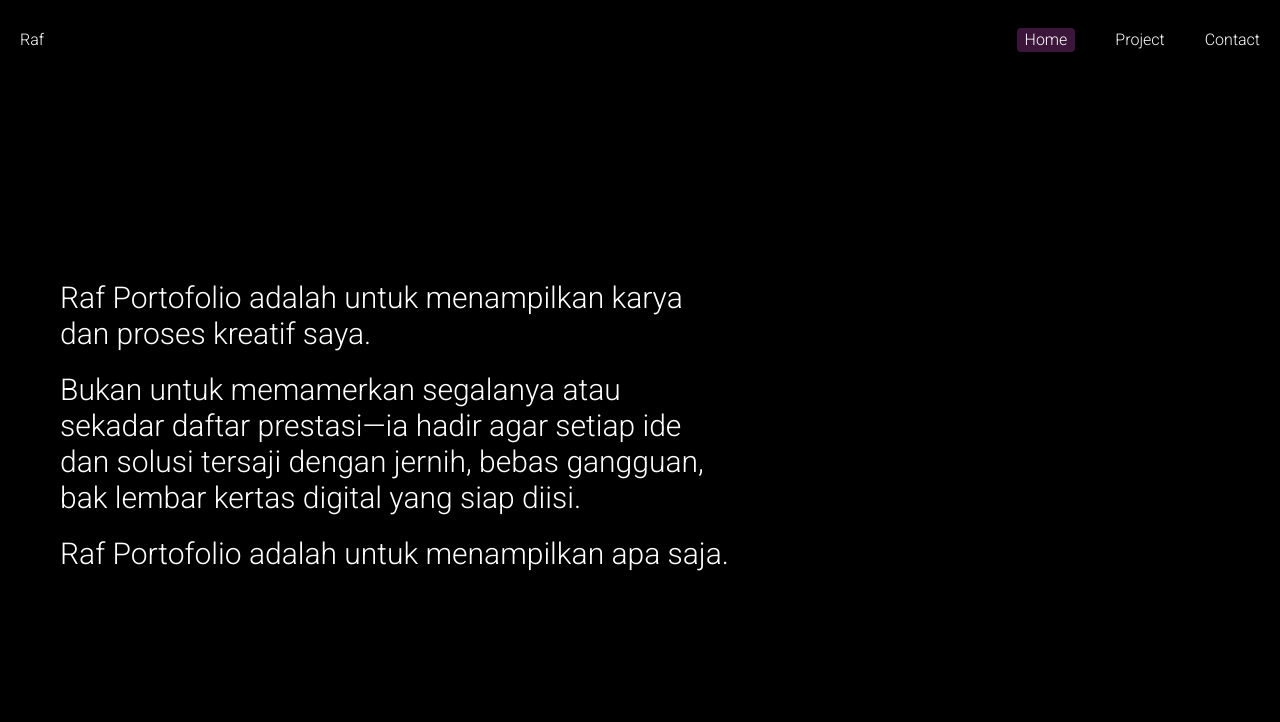
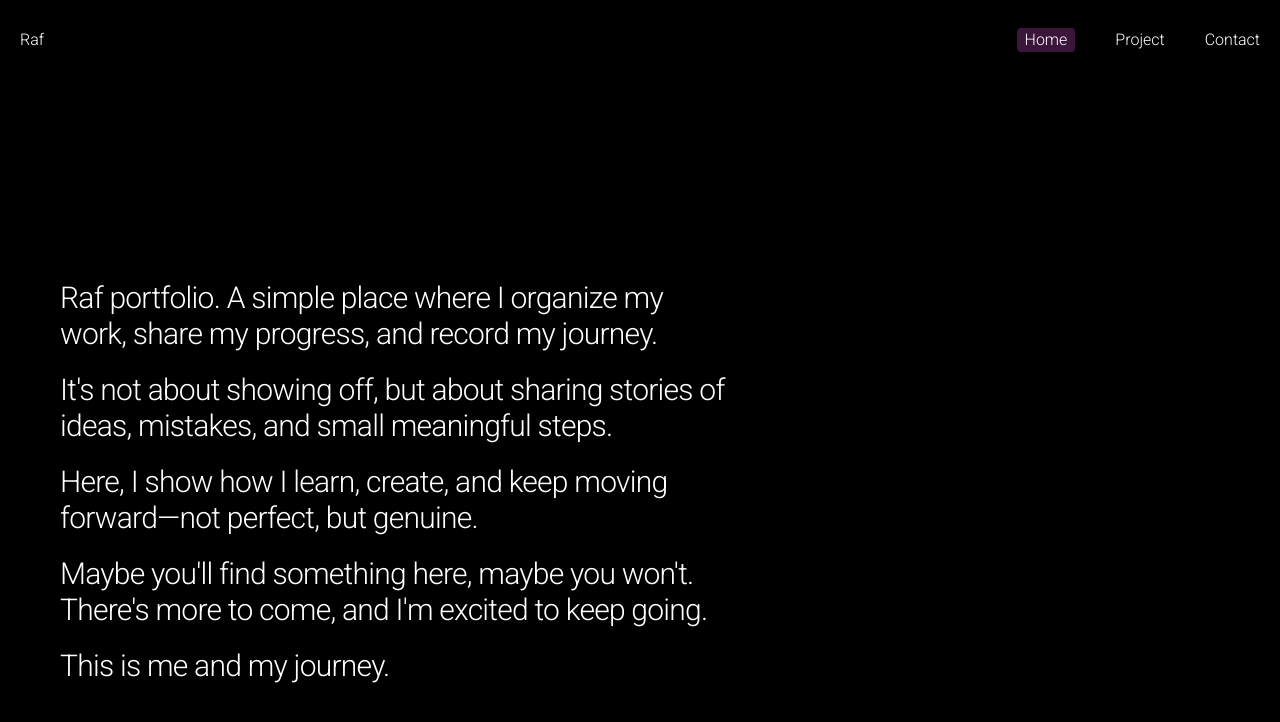
Before and after one commit to rafly-id/personal-portfolio, a React (Vite) app: page / in a window 1280 px wide. Shown: the top 722 px of the page. Built offline with nearby package versions, Linux system fonts and the light colour scheme.

Commit message:
change some sentence

```diff
--- a/src/components/Home.jsx
+++ b/src/components/Home.jsx
@@ -2,17 +2,29 @@ const Home = () => {
   return (
     <section>
       <div className="h-screen">
-        <div className="mt-25 max-w-2xl justify-start mx-5 md:ml-15 md:text-3xl font-light md:mt-50">
-          <p className="mb-5">
-            Raf Portofolio adalah untuk menampilkan karya dan proses kreatif
-            saya.
-          </p>
-          <p className="mb-5">
-            Bukan untuk memamerkan segalanya atau sekadar daftar prestasi—ia
-            hadir agar setiap ide dan solusi tersaji dengan jernih, bebas
-            gangguan, bak lembar kertas digital yang siap diisi.
-          </p>
-          <p>Raf Portofolio adalah untuk menampilkan apa saja.</p>
+        <div className="mt-25 mb-10 max-w-2xl justify-start mx-5 tracking-tight md:ml-15 md:text-3xl md:mt-50">
+          <div>
+            <p className="mb-5">
+              <span>Raf portfolio.</span> A simple place where I organize my
+              work, share my progress, and record my journey.
+            </p>
+            <p className="mb-5">
+              It's not about showing off, but about sharing stories of ideas,
+              mistakes, and small meaningful steps.
+            </p>
+            <p className="mb-5">
+              Here, I show how I learn, create, and keep moving forward—not
+              perfect, but genuine.
+            </p>
+            <p className="mb-5">
+              Maybe you'll find something here, maybe you won't. There's more to
+              come, and I'm excited to keep going.
+            </p>
+            <p>This is me and my journey.</p>
+          </div>
+          {/* <div className="flex justify-start mt-5 md:mt-10 py-5 gap-5 md:gap-15k">
+            <button className="Clickable px-10 py-3 text-xl hover:rounded-xl">Button</button>
+          </div> */}
         </div>
       </div>
     </section>
```
